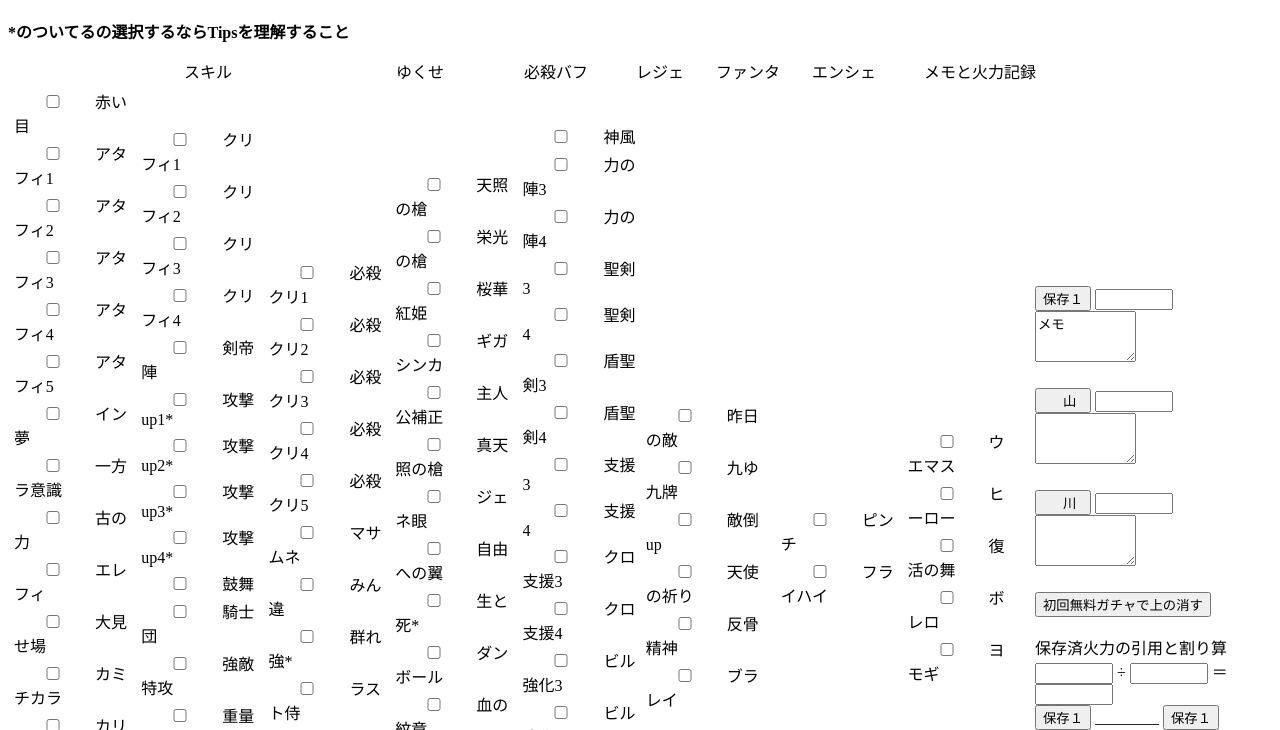
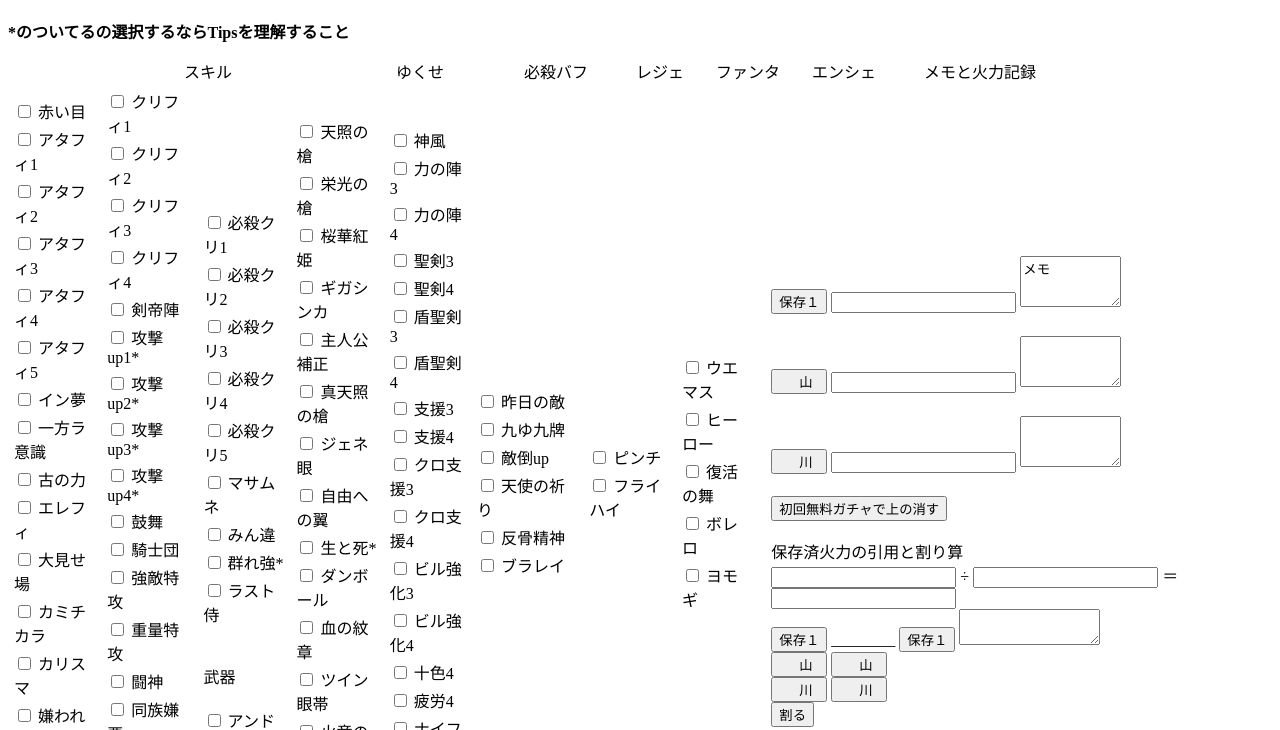
Before and after one commit to mattari114/yukkuri, a plain HTML site: page index.html in a window 1280 px wide. Shown: the part 70-800 px from the top of the page. Drawn offline with Linux system fonts and the light colour scheme.

Commit message:
Update index.html

```diff
--- a/index.html
+++ b/index.html
@@ -12,8 +12,8 @@
 <body>
 
   <style>
-  input {
-  width: 70px;
+inputField {
+  width: 40px;
 }
   </style>
 
```
